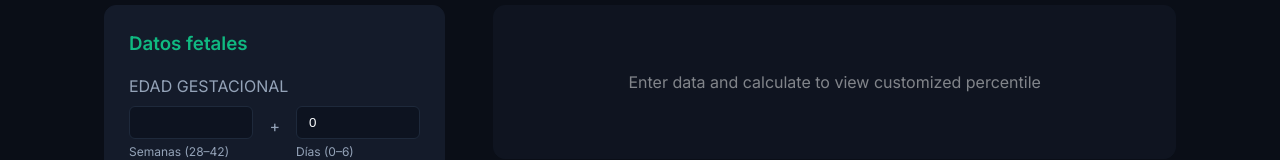
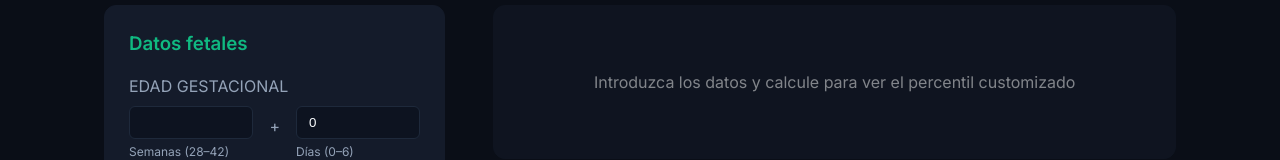
Before and after one commit to ginejuan/MedicalCalcs, a React (Vite) app: page /fetal-bmi in a window 1280 px wide. Shown: the part 331-491 px from the top of the page. Built offline with nearby package versions, Linux system fonts and the light colour scheme; a web font is replaced by a local one.

Commit message:
feat: add localization for empty state placeholders

```diff
--- a/src/contexts/LanguageContext.tsx
+++ b/src/contexts/LanguageContext.tsx
@@ -94,6 +94,7 @@ export const translations = {
     pdfExpWt: 'Expected weight',
     pdfZscore: 'Z-score',
     info_method_fw: 'Methodology: Coefficient of variation (CV) = 12%. Maternal pre-pregnancy weight is corrected for underweight (BMI < 18.5 kg/m²) and obesity (BMI ≥ 30 kg/m²).',
+    empty_fw: 'Enter data and calculate to view customized percentile',
 
     // Specifics - Fetal BMI
     title_bmi: 'Customized Fetal BMI Percentile Calculator',
@@ -105,6 +106,7 @@ export const translations = {
     pdfObsBMI: 'Observed fetal BMI',
     pdfExpBMI: 'Expected fetal BMI',
     info_method_bmi: 'Methodology: Coefficient of variation (CV) = 9.7%. Maternal pre-pregnancy weight is corrected for underweight (BMI < 18.5 kg/m²) and obesity (BMI ≥ 30 kg/m²).',
+    empty_bmi: 'Enter data and calculate to view customized percentile',
 
     // Specifics - Intergrowth 21
     title_ig: 'INTERGROWTH-21st Weight Percentile Calculator',
@@ -116,6 +118,7 @@ export const translations = {
     pdfP50: 'P50 reference',
     pdfRatio: 'Weight / P50',
     info_text_ig: 'Population-based standard. No maternal adjustment. Reference range: 33+0 to 42+6 weeks.',
+    empty_ig: 'Enter data and calculate to view INTERGROWTH-21st percentile',
 
     // Disclaimer
     disc_title: 'Terms of use:',
@@ -197,6 +200,7 @@ export const translations = {
     pdfExpWt: 'Peso esperado',
     pdfZscore: 'Z-score',
     info_method_fw: 'Metodología: Coeficiente de variación (CV) = 12%. El peso materno pregestacional se corrige por infrapeso (IMC < 18.5 kg/m²) y obesidad (IMC ≥ 30 kg/m²).',
+    empty_fw: 'Introduzca los datos y calcule para ver el percentil customizado',
 
     title_bmi: 'Calculadora de Percentil de IMC Fetal Customizado',
     subtitle_bmi: 'Evaluación prenatal del estado nutricional',
@@ -207,6 +211,7 @@ export const translations = {
     pdfObsBMI: 'IMC fetal observado',
     pdfExpBMI: 'IMC fetal esperado',
     info_method_bmi: 'Metodología: Coeficiente de variación (CV) = 9.7%. El peso materno pregestacional se corrige por infrapeso (IMC < 18.5 kg/m²) y obesidad (IMC ≥ 30 kg/m²).',
+    empty_bmi: 'Introduzca los datos y calcule para ver el percentil customizado',
 
     title_ig: 'Calculadora de Percentil de Peso INTERGROWTH-21st',
     subtitle_ig: 'Estándares internacionales de tamaño neonatal',
@@ -217,6 +222,7 @@ export const translations = {
     pdfP50: 'P50 referencia',
     pdfRatio: 'Peso / P50',
     info_text_ig: 'Estándar poblacional. Sin ajuste materno. Rango de referencia: 33+0 a 42+6 semanas.',
+    empty_ig: 'Introduzca los datos y calcule para ver el percentil INTERGROWTH-21st',
 
     disc_title: 'Términos de uso:',
     disc_text: 'Esta calculadora está diseñada para uso exclusivo por profesionales sanitarios. Si no es su caso, rogamos no la utilice. La información arrojada debe ser siempre interpretada por un profesional y no sustituye la consulta médica ni ninguna actuación diagnóstica ni terapéutica. Los autores no se hacen responsables del uso inapropiado de la misma.',
--- a/src/pages/FetalBmiCalculator.tsx
+++ b/src/pages/FetalBmiCalculator.tsx
@@ -240,7 +240,7 @@ export const FetalBmiCalculator: React.FC = () => {
              </>
           ) : (
             <div className="card" style={{ padding: 'var(--space-3xl)', textAlign: 'center', opacity: 0.5, display: 'flex', alignItems: 'center', justifyContent: 'center' }}>
-               <Typography variant="body1">Enter data and calculate to view customized percentile</Typography>
+               <Typography variant="body1">{t('empty_bmi')}</Typography>
             </div>
           )}
         </div>
--- a/src/pages/FetalWeightCalculator.tsx
+++ b/src/pages/FetalWeightCalculator.tsx
@@ -235,7 +235,7 @@ export const FetalWeightCalculator: React.FC = () => {
              </>
           ) : (
             <div className="card" style={{ padding: 'var(--space-3xl)', textAlign: 'center', opacity: 0.5, display: 'flex', alignItems: 'center', justifyContent: 'center' }}>
-               <Typography variant="body1">Enter data and calculate to view customized percentile</Typography>
+               <Typography variant="body1">{t('empty_fw')}</Typography>
             </div>
           )}
         </div>
--- a/src/pages/Intergrowth21Calculator.tsx
+++ b/src/pages/Intergrowth21Calculator.tsx
@@ -208,7 +208,7 @@ export const Intergrowth21Calculator: React.FC = () => {
              </>
           ) : (
             <div className="card" style={{ padding: 'var(--space-3xl)', textAlign: 'center', opacity: 0.5, display: 'flex', alignItems: 'center', justifyContent: 'center' }}>
-               <Typography variant="body1">Enter data and calculate to view INTERGROWTH-21st percentile</Typography>
+               <Typography variant="body1">{t('empty_ig')}</Typography>
             </div>
           )}
         </div>
```
